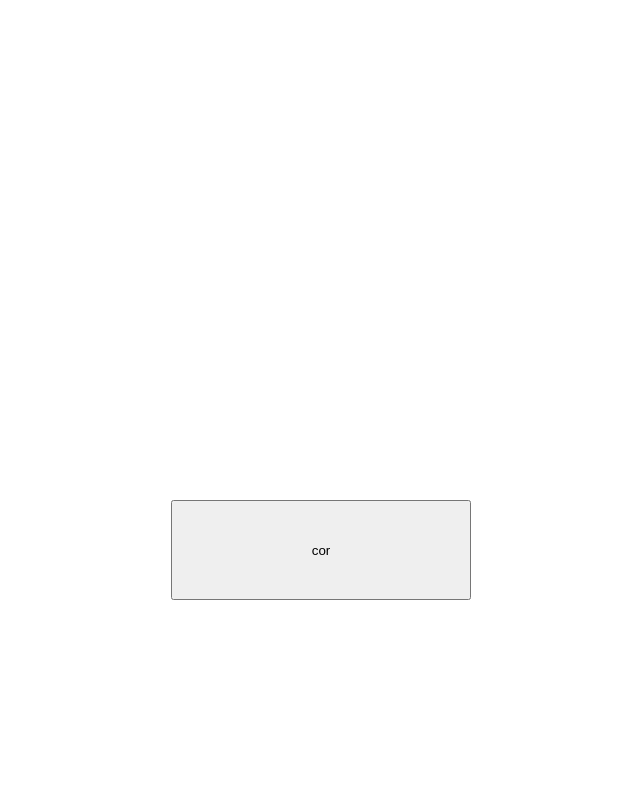
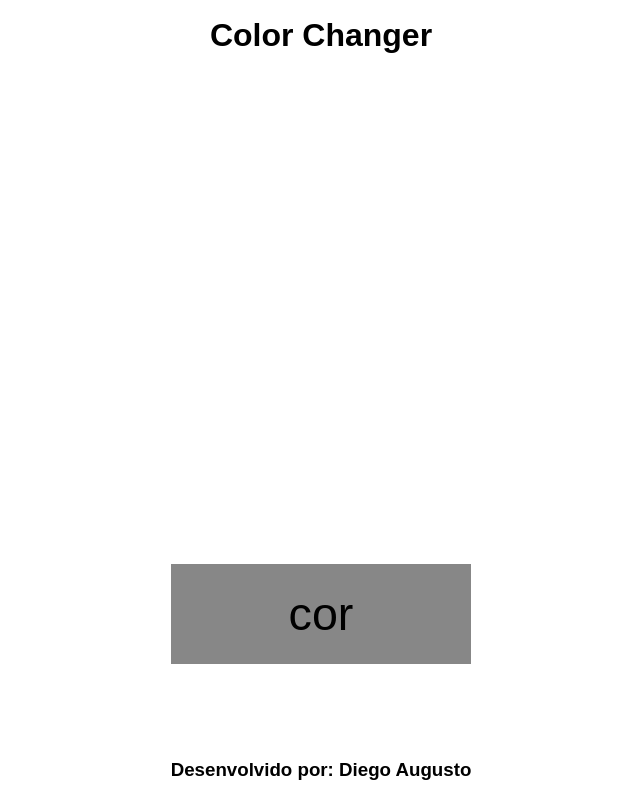
Before and after one commit to DiegoAugustoDev/randomColor, a plain HTML site: page index.html in a window 1280 px wide. Shown: the whole page, without its empty margins (319-959 px from the left). Drawn offline with Linux system fonts and the light colour scheme.

Commit message:
alteração no css e no html

```diff
--- a/CSS/style.css
+++ b/CSS/style.css
@@ -3,6 +3,23 @@
     margin: 0;
 }
 
+body{
+    font-family: sans-serif;
+}
+
+.title{
+    text-align: center;
+}
+
+.tilte, h1{
+    padding-top: 17px;
+}
+
+#cabecalho{
+    width: 100%;
+    height: 8vh;
+    background-color: white;
+}
 
 #botao{
     width: 300px;
@@ -11,6 +28,13 @@
     margin: auto;
     margin-top: 500px;
     margin-bottom: 15px;
+    border: none;
+    background-color: rgb(135, 135, 135);
+    font-size: 35pt;
+}
+
+#botao:hover{
+    cursor: pointer;
 }
 
 #container{
@@ -21,3 +45,7 @@
     text-align: center;
     border-radius: 10px;
 }
+
+#rgb{
+    padding-top: 25px;
+}
--- a/index.html
+++ b/index.html
@@ -8,11 +8,17 @@
     <link rel="stylesheet" href="CSS/style.css">
 </head>
 <body id="bgColor">
+    <header id="cabecalho">
+        <h1 class="title">
+            Color Changer
+        </h1>
+    </header>
 
     <input id="botao" type="button" value="cor" onclick="colorChange(this)">
     <div id="container">
         <h2 id="rgb"></h2>
     </div>
+    <h3 class="title">Desenvolvido por: Diego Augusto</h3>
     <script src="script.js"></script>
 </body>
 </html>
```
